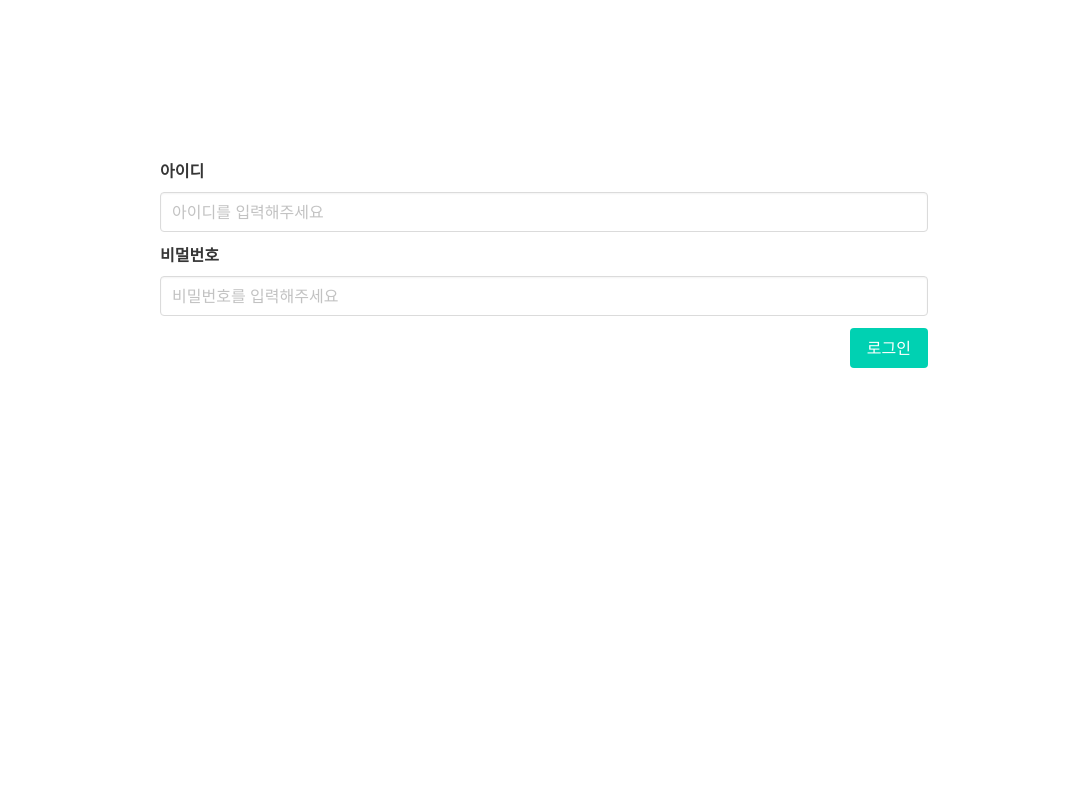
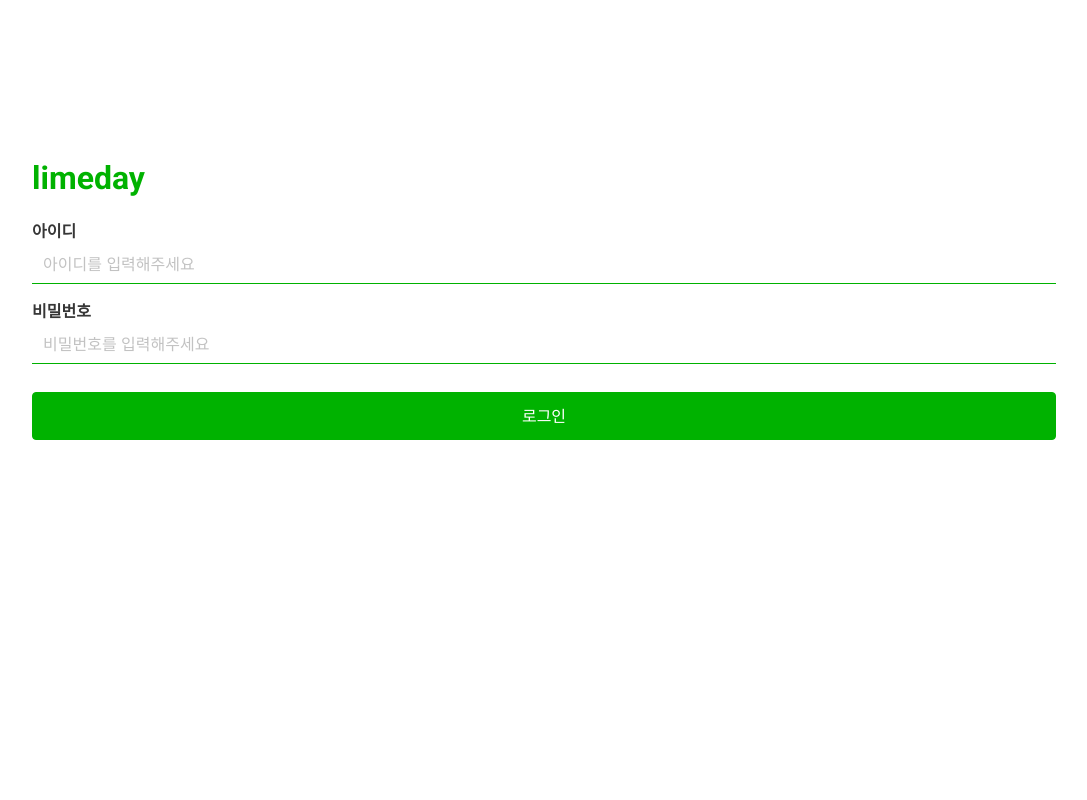
Before and after one commit to oenomel87/limeday, a Django app: page /auth/login/ in a window 1280 px wide. Shown: the whole page, without its empty margins (96-1183 px from the left). Run offline with Django 3.2, Linux system fonts and the light colour scheme; some libraries are stand-ins or nearby versions.

Commit message:
requirements.txt 추가, login 페이지 디자인 변경

```diff
--- a/days/templates/index.html
+++ b/days/templates/index.html
@@ -6,6 +6,9 @@
             <nav>
                 <div class="icon" onclick="_aside.open()">
                     <i class="material-icons">menu</i>
+                </div>
+                <div class="icon" onclick="location.href='auth/logout'">
+                    <i class="material-icons">exit_to_app</i>
                 </div>
             </nav>
         </div>
--- /dev/null
+++ b/requirements.txt
@@ -0,0 +1,2 @@
+Django==2.0.2
+pytz==2017.3
--- a/static/css/style.css
+++ b/static/css/style.css
@@ -2,6 +2,19 @@
     width: 100%;
     height: 100%;
     font-family: 'Roboto', sans-serif;
+}
+
+.input {
+    border-radius: 0;
+    border: none;
+    border-bottom: 1px solid #00B200;
+    box-shadow: none;
+}
+
+.input:focus, .input.active, .input:hover {
+    outline: none;
+    border-bottom: 1px solid #00B200;
+    box-shadow: none;
 }
 
 .material-icons {
@@ -29,10 +42,36 @@
     font-feature-settings: 'liga';
 }
 
+.title {
+    color: #00B200;
+}
+
 .login {
-    width: 60vw;
+    width: 80vw;
+    max-width: 400px;
     height: 100%;
-    padding-top: 20vh;
+    padding-top: 10rem;
+}
+
+.login .label {
+    margin-top: 1rem;
+    margin-bottom: 0;
+}
+
+.submit-btn {
+    padding-top: 1rem;
+}
+
+.button {
+    background: #00B200;
+    color: #ffffff;
+    border-color: #00B200;
+}
+
+.submit-btn .button {
+    display: block;
+    width: 100%;
+    height: 3rem;
 }
 
 .aside {
@@ -93,9 +132,11 @@
     position: fixed;
     top: 0;
     left: 0;
+    width: 100%;
     padding: 1rem;
     display: flex;
     align-items: center;
+    justify-content: space-between;
 }
 
 .header .icon > i {
--- /dev/null
+++ b/templates/registration/logged_out.html
@@ -0,0 +1 @@
+<script>location.href = "{% url 'login' %}";</script>
--- a/templates/registration/login.html
+++ b/templates/registration/login.html
@@ -2,8 +2,10 @@
 
 {% block body %}
 <div class="container login">
+    <h1 class="title">limeday</h1>
     <form action="{% url 'login' %}" method="post">
         {% csrf_token %}
+        <input type="hidden" name="next" value="{{ next }}" />
         <div class="field">
             <label class="label">아이디</label>
             <div class="control">
@@ -11,14 +13,13 @@
             </div>
         </div>
         <div class="field">
-            <label class="label">비멀번호</label>
+            <label class="label">비밀번호</label>
             <div class="control">
                 <input type="password" class="input" name="password" maxlength="20" placeholder="비밀번호를 입력해주세요">
             </div>
         </div>
-        <div>
-            <input type="submit" class="button is-primary is-pulled-right" value="로그인" />
-            <input type="hidden" name="next" value="{{ next }}" />
+        <div class="submit-btn">
+            <input type="submit" class="button btn-block" value="로그인" />
         </div>
     </form>
 </div>
```
